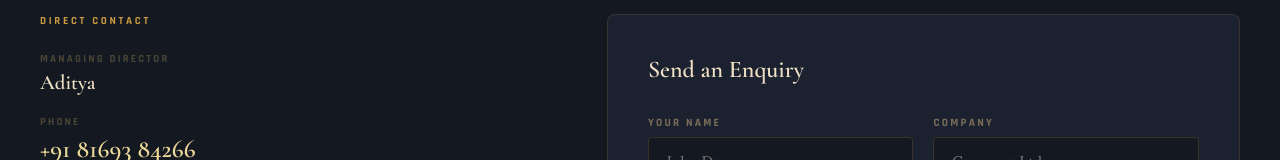
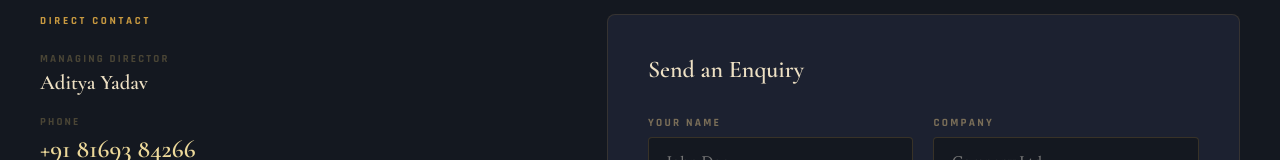
Before and after one commit to radon19/adijey, a Next.js app: page /contact in a window 1280 px wide. Shown: the part 416-576 px from the top of the page. Built offline with nearby package versions, Linux system fonts and the light colour scheme.

Commit message:
small changes

```diff
--- a/app/contact/page.tsx
+++ b/app/contact/page.tsx
@@ -43,7 +43,7 @@ export default function ContactPage() {
 
             <div style={{ marginBottom: "0.5rem" }}>
               <div style={{ fontFamily: "var(--font-ui)", fontSize: "0.68rem", fontWeight: 700, letterSpacing: "0.2em", textTransform: "uppercase", color: "var(--text-faint)", marginBottom: "0.25rem" }}>Managing Director</div>
-              <div style={{ fontFamily: "var(--font-display)", fontSize: "1.3rem", fontWeight: 600, color: "var(--text-primary)" }}>Aditya</div>
+              <div style={{ fontFamily: "var(--font-display)", fontSize: "1.3rem", fontWeight: 600, color: "var(--text-primary)" }}>Aditya Yadav</div>
             </div>
 
             <div style={{ marginBottom: "1.25rem", marginTop: "1.25rem" }}>
```
